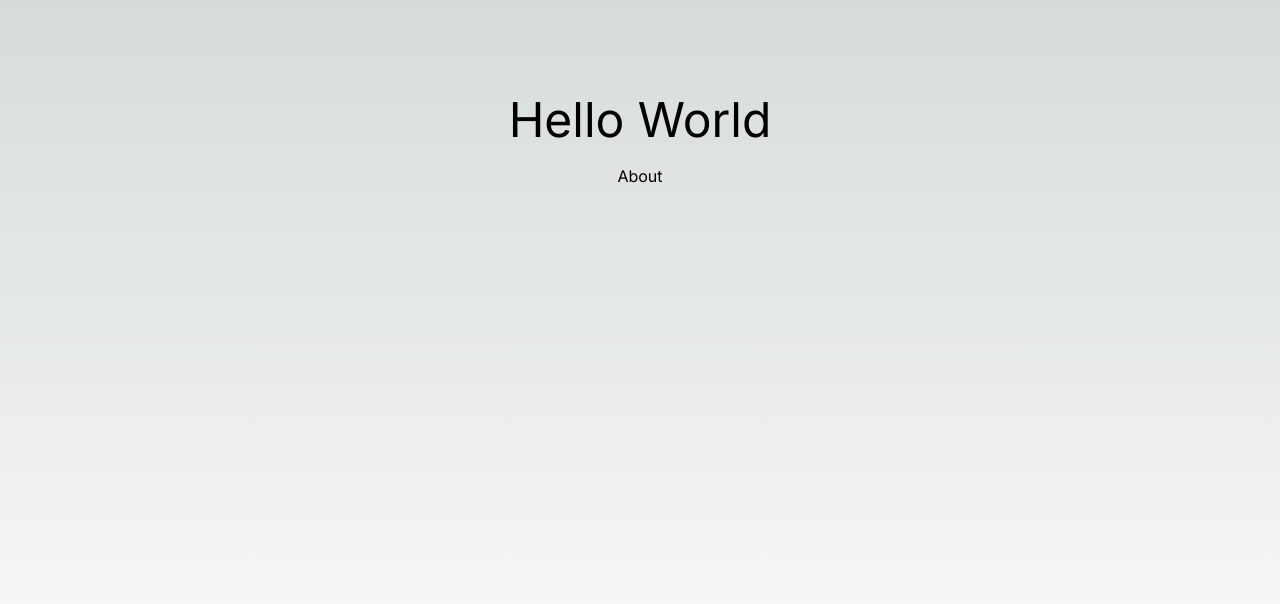
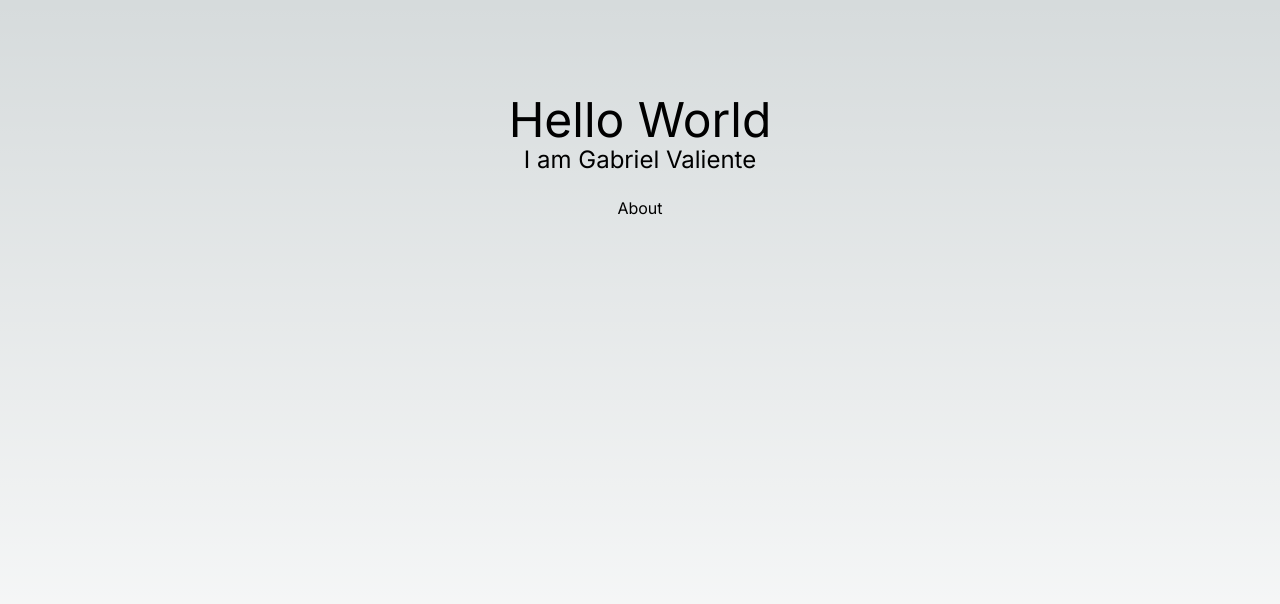
Before and after one commit to gsvaliente/firstNextApp, a Next.js app: page / in a window 1280 px wide. Shown: the top 604 px of the page. Built offline with nearby package versions, Linux system fonts and the light colour scheme.

Commit message:
added my name in the home page

```diff
--- a/app/page.tsx
+++ b/app/page.tsx
@@ -4,6 +4,7 @@ export default function Home() {
   return (
     <main className='flex min-h-screen flex-col items-center p-24'>
       <span className='text-5xl'>Hello World</span>
+      <span className='text-2xl'>I am Gabriel Valiente</span>
       <Link className='mt-5 hover:text-blue-500' href={'/about'}>
         About
       </Link>
```
